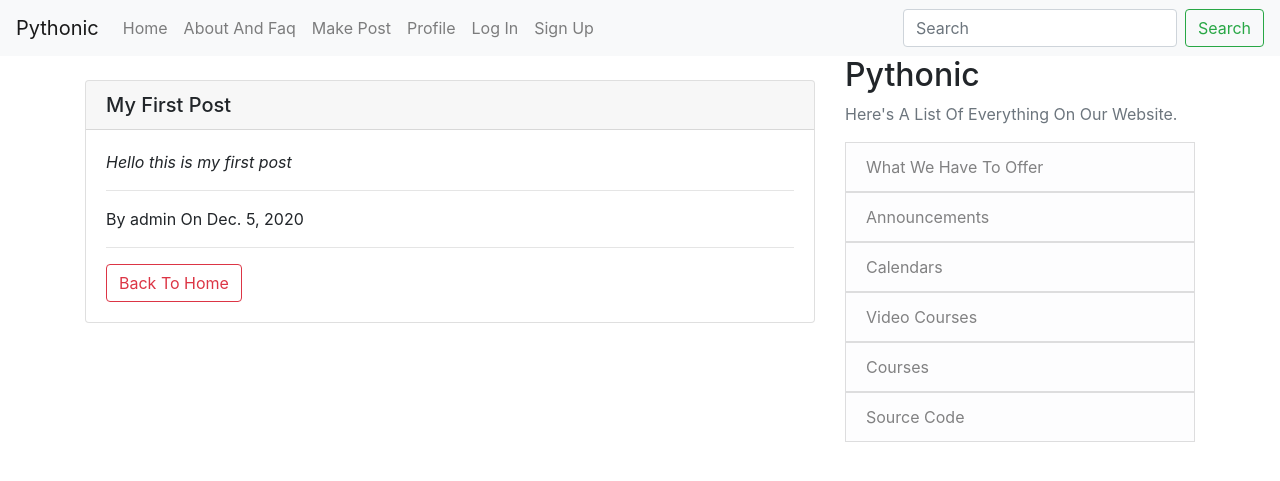
After one commit to ShahabAthar25/Django-Blog, a Django app: page /post-detail/1 in a window 1280 px wide. The commit adds this page. Shown: the top 481 px of the page. Run offline with Django 3.2, Linux system fonts and the light colour scheme; data comes from the database, SQL or seed files in the repository.

Commit message:
create blog detail view

```diff
--- a/App/admin.py
+++ b/App/admin.py
@@ -1,8 +1,8 @@
 from django.contrib import admin
-from .models import Post, FAQ, aboutmodel
+from .models import Post, FAQ, About
 
 # Register your models here.
 
 admin.site.register(Post)
 admin.site.register(FAQ)
-admin.site.register(aboutmodel)
+admin.site.register(About)
--- a/App/models.py
+++ b/App/models.py
@@ -19,8 +19,8 @@ class FAQ(models.Model):
     def __str__(self):
         return self.question
 
-class aboutmodel(models.Model):
-    title = models.CharField(max_length=120)
+class About(models.Model):
+    title = models.CharField(max_length=40)
     description = models.TextField()
 
     def __str__(self):
--- a/App/templates/App/FAQ.html
+++ b/App/templates/App/FAQ.html
@@ -6,7 +6,7 @@
   <div class="card-header">
     <ul class="nav nav-tabs card-header-tabs">
       <li class="nav-item">
-        <a class="nav-link" href="/about/FAQ" style="color: gray;">About</a>
+        <a class="nav-link" href="/about" style="color: gray;">About</a>
       </li>
       <li class="nav-item">
         <a class="nav-link active" href="/about/FAQ">FAQ</a>
--- a/App/templates/App/about.html
+++ b/App/templates/App/about.html
@@ -2,6 +2,7 @@
 
 {% block content %}
 
+{% for about in object_list %}
 <div class="card text-center">
     <div class="card-header">
       <ul class="nav nav-tabs card-header-tabs">
@@ -14,10 +15,11 @@
       </ul>
     </div>
     <div class="card-body">
-      <h5 class="card-title">{{ title }}</h5>
-      <p class="card-text">Hello,My name is shahab and i have over 4 years of coding experience most of which in python but i also have experience in html and css.I use Django And Flask To Make My Website Like This One.</p>
+      <h5 class="card-title">{{ about.title }}</h5>
+      <p class="card-text">{{ about.description }}</p>
       <a href="/" class="btn btn-primary">Back To Home</a>
     </div>
   </div>
+{% endfor %}
 
 {% endblock %}
--- a/App/templates/App/home.html
+++ b/App/templates/App/home.html
@@ -6,7 +6,9 @@
 
 {% for post in object_list %}
     <div class="card">
-        <h5 class="card-header">{{ post.title }}</h5>
+        <a href="{% url 'post_detail' post.pk %}" style="text-decoration: none; color: black">
+            <h5 class="card-header">{{ post.title }}</h5>
+        </a>
         <div class="card-body">
             <p class="card-text"><i>{{ post.context }}</i></p>
             <hr>
--- /dev/null
+++ b/App/templates/App/post-detail.html
@@ -0,0 +1,20 @@
+{% extends "App/base.html" %}
+
+{% block content %}
+
+<title>PythonOverFlow</title>
+
+<br>
+<div class="card">
+    <h5 class="card-header">{{ post.title }}</h5>
+    <div class="card-body">
+        <p class="card-text"><i>{{ post.context }}</i></p>
+        <hr>
+        <p class="card-text">By {{ post.author }} On {{ post.date_created }}</p>
+        <hr>
+        <a href="/" type="button" class="btn btn-outline-danger">Back To Home</a>
+    </div>
+</div>
+<br>
+
+{% endblock %}
--- a/App/urls.py
+++ b/App/urls.py
@@ -9,4 +9,5 @@ urlpatterns = [
     path('profile', profile_view.as_view()),
     path('login', login_view.as_view()),
     path('signup', sign_up_view.as_view()),
+    path('post-detail/<int:pk>', post_detail_view.as_view(), name='post_detail'),
 ]
--- a/App/views.py
+++ b/App/views.py
@@ -1,6 +1,6 @@
 from django.shortcuts import render
 from django.views.generic import ListView, DetailView
-from .models import Post, FAQ, aboutmodel
+from .models import Post, FAQ, About
 
 # Create your views here.
 
@@ -9,7 +9,7 @@ class home_view(ListView):
     template_name = 'App/home.html'
 
 class about_view(ListView):
-    model = aboutmodel
+    model = About
     template_name = 'App/about.html'
 
 class FAQ_view(ListView):
@@ -31,3 +31,7 @@ class login_view(ListView):
 class sign_up_view(ListView):
     model = Post
     template_name = 'App/signup.html'
+
+class post_detail_view(DetailView):
+    model = Post
+    template_name = 'App/post-detail.html'
```
Also changed, not shown: App/migrations/0009_aboutmodel.py (added), App/migrations/0010_auto_20201205_1829.py (added), db.sqlite3.
